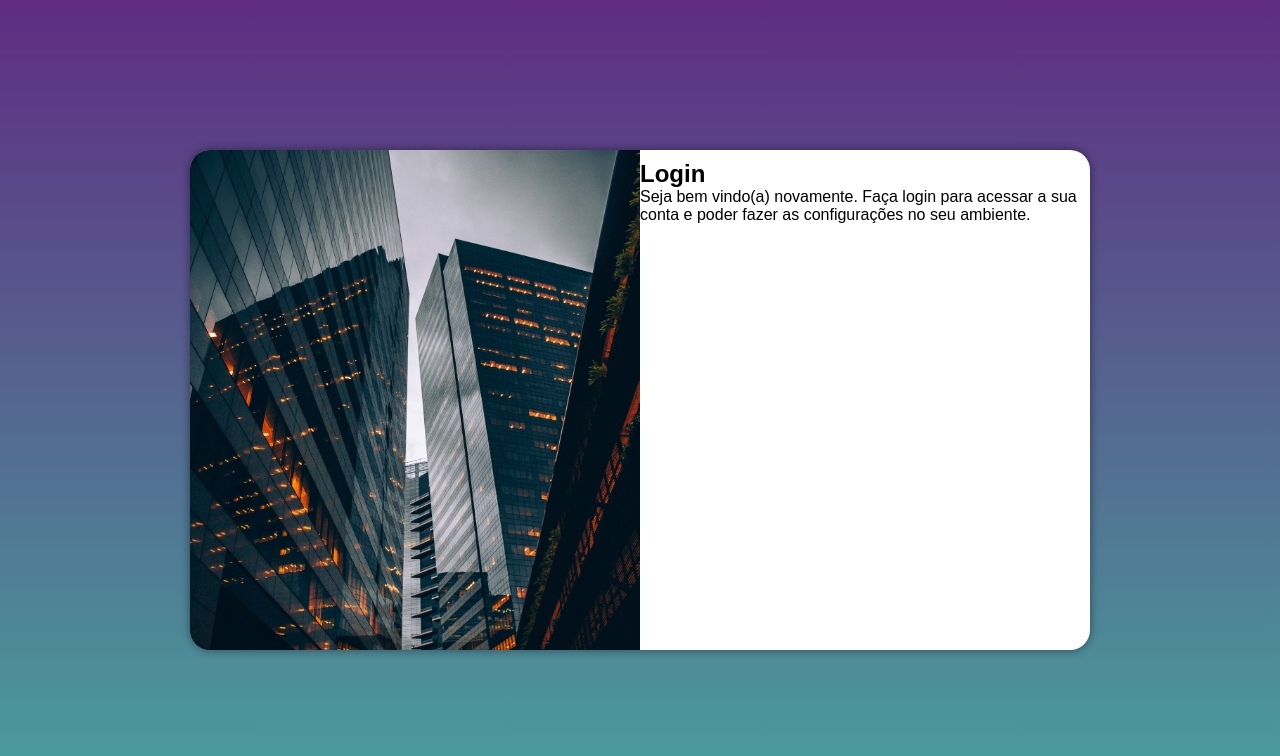
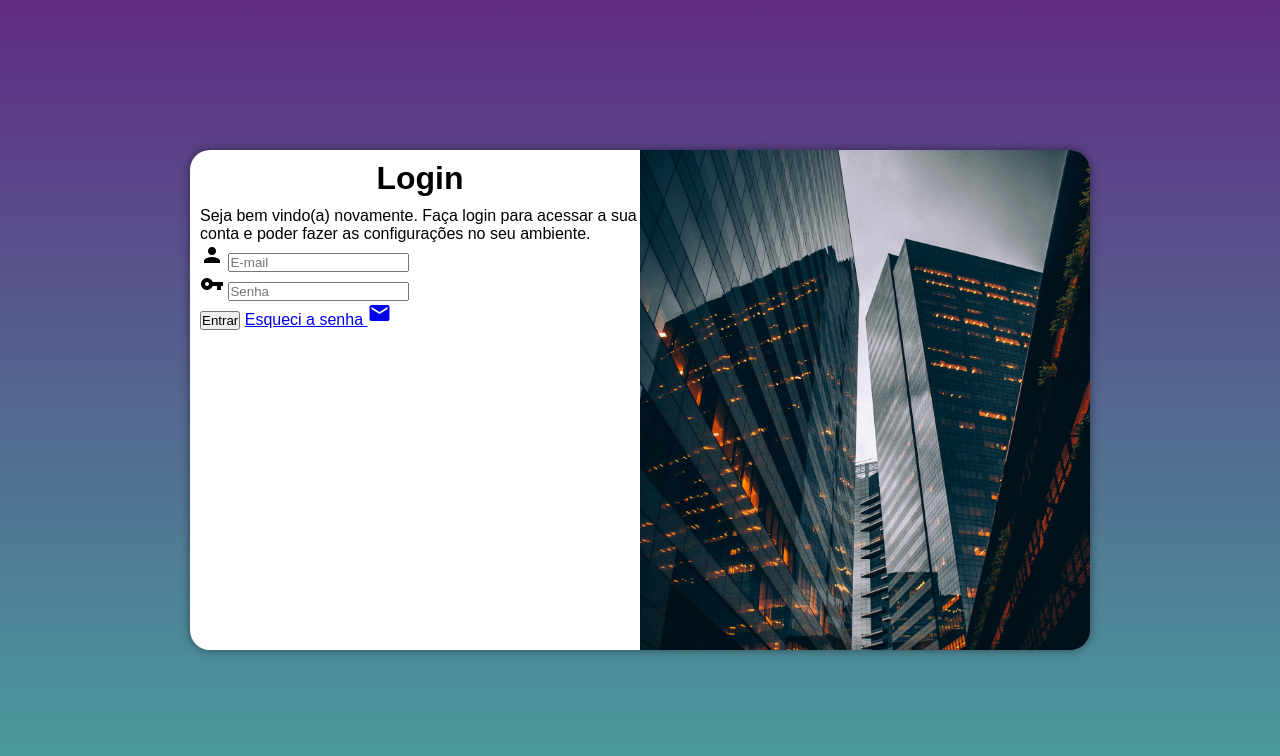
Before and after one commit to gomesprogramacao/projeto-login, a plain HTML site: page index.html in a window 1280 px wide. Drawn offline with Linux system fonts and the light colour scheme.

Commit message:
Adicionei o formulario

```diff
--- a/estilos/media-query.css
+++ b/estilos/media-query.css
@@ -38,13 +38,21 @@ Grandes telas: acima de 1200px
     }
 
     section#login > div#imagem {
-        float: left;
+        float: right;
         width: 50%;
         height: 100%;
     }
 
     section#login > section#formulario {
-        float: right;
+        float: left;
         width: 50%;
     }
+
+    div#formulario > h1 {
+        font-size: 2em;
+    }
+
+    div#formulario > p {
+        font-size: 1em;
+    }
 }
--- a/estilos/style.css
+++ b/estilos/style.css
@@ -53,3 +53,12 @@ section#login > div#formulario {
     padding: 10px;
 
 }
+
+div#formulario > h1 {
+    text-align: center;
+    margin-bottom: 10px;
+}
+
+div#formulario > p {
+    font-size: 0.8em;
+}
--- a/index.html
+++ b/index.html
@@ -5,6 +5,7 @@
     <meta http-equiv="X-UA-Compatible" content="IE=edge">
     <meta name="viewport" content="width=device-width, initial-scale=1.0">
     <title>Login</title>
+    <link rel="stylesheet" href="https://fonts.googleapis.com/icon?family=Material+Icons">
     <link rel="stylesheet" href="estilos/style.css">
     <link rel="stylesheet" href="estilos/media-query.css">
 </head>
@@ -18,7 +19,20 @@
                 <h1>Login</h1>
                 <p>Seja bem vindo(a) novamente. Faça login para acessar a sua conta e poder fazer as configurações no seu ambiente.</p>
                 <form action="login.php" method="post">
-
+                    <div class="campo">
+                        <i class="material-icons">person</i>
+                        <input type="email" name="login" id="ilogin" placeholder="E-mail" autocomplete="email" required maxlength="30">
+                        <label for="ilogin"></label>
+                    </div>
+                    <div>
+                        <i class="material-icons">vpn_key</i>
+                        <input type="password" name="senha" id="isenha" placeholder="Senha" autocomplete="current-password" required minlength="8" maxlength="20">
+                        <label for="isenha"></label>
+                    </div>
+                    <input type="submit" value="Entrar">
+                    <a href="esqueci.html">
+                        Esqueci a senha <i class="material-icons">mail</i>
+                    </a>
                 </form>
             </div>
         </section>
```
